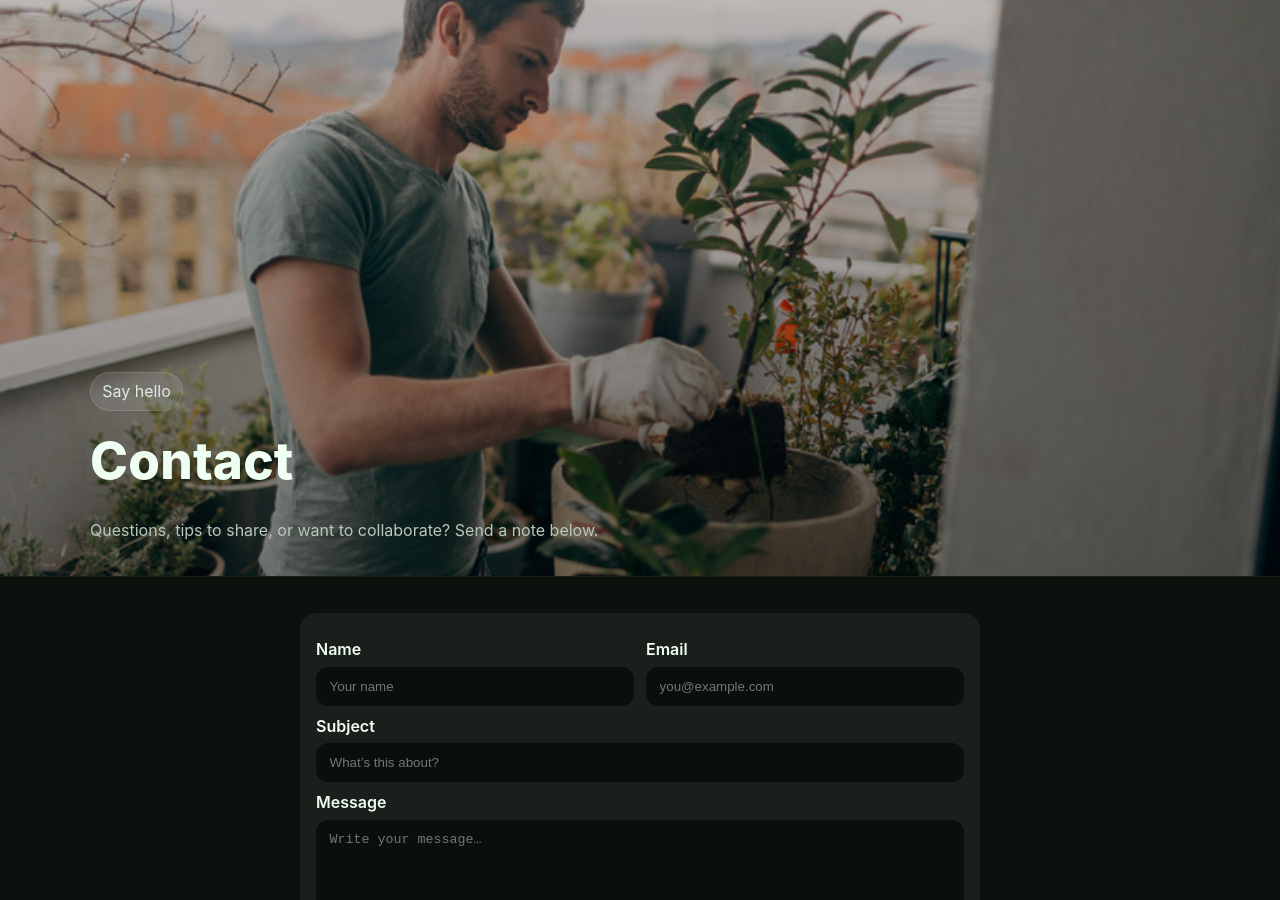
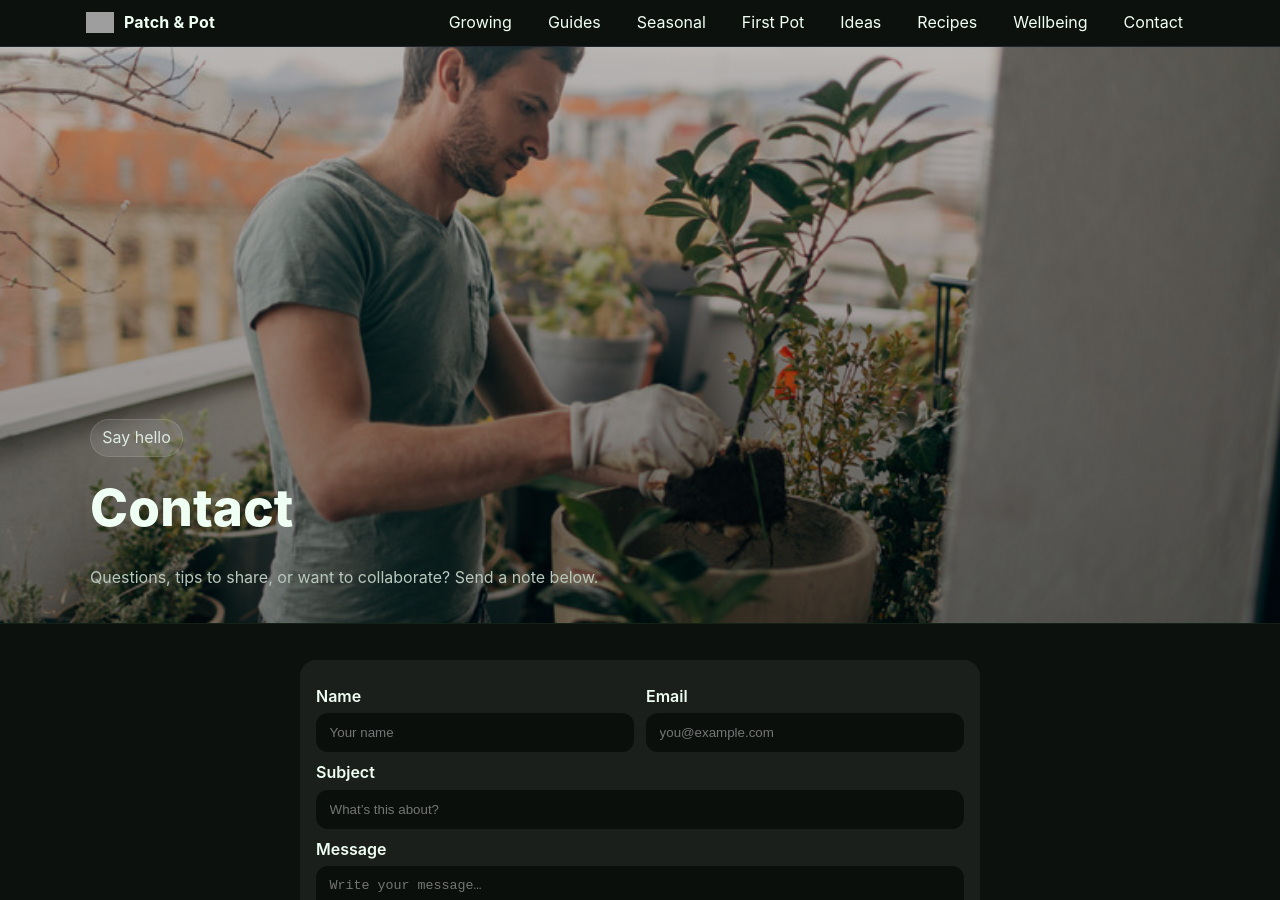
Before and after one commit to grantfitfuel/patchandpot, a Jekyll site: the page built from sites/contact.html, in a window 1280 px wide and 900 px high. Built offline with Jekyll 4.4.1, drawn with Linux system fonts in a browser that asks for light colours; grey boxes are pictures that could not be loaded.

Commit message:
Update contact.html

```diff
--- a/sites/contact.html
+++ b/sites/contact.html
@@ -1,7 +1,12 @@
 ---
 layout: default
 title: Contact — Patch & Pot
+description: Get in touch with Patch & Pot. Share tips, ask questions, or collaborate on accessible growing projects.
 ---
+
+<!-- Universal header mount -->
+<div id="site-header"></div>
+<script src="/js/header-loader.js"></script>
 
 <!-- HERO -->
 <header class="hero" role="banner" aria-label="Contact hero">
@@ -24,19 +29,19 @@ title: Contact — Patch & Pot
     <div class="row">
       <div>
         <label for="name">Name</label>
-        <input id="name" name="name" type="text" autocomplete="name" placeholder="Your name" required>
+        <input id="name" name="name" type="text" autocomplete="name" placeholder="Your name" required aria-required="true">
       </div>
       <div>
         <label for="email">Email</label>
-        <input id="email" name="email" type="email" autocomplete="email" placeholder="you@example.com" required>
+        <input id="email" name="email" type="email" autocomplete="email" placeholder="you@example.com" required aria-required="true">
       </div>
     </div>
 
     <label for="subject">Subject</label>
-    <input id="subject" name="subject" type="text" placeholder="What’s this about?" required>
+    <input id="subject" name="subject" type="text" placeholder="What’s this about?" required aria-required="true">
 
     <label for="message">Message</label>
-    <textarea id="message" name="message" placeholder="Write your message…" required></textarea>
+    <textarea id="message" name="message" placeholder="Write your message…" required aria-required="true"></textarea>
 
     <div class="actions">
       <button class="btn primary" type="submit">Send</button>
@@ -72,6 +77,9 @@ title: Contact — Patch & Pot
   <a href="/index.html">Home</a>
 </nav>
 
+<!-- Universal footer mount -->
+<div id="site-footer"></div>
+
 <!-- PAGE SCOPED FORM STYLES -->
 <style>
   .form-wrap{max-width:720px;margin:20px auto}
```
